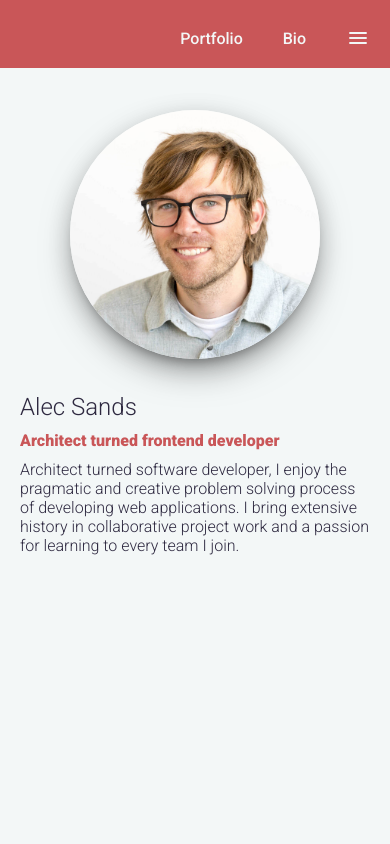
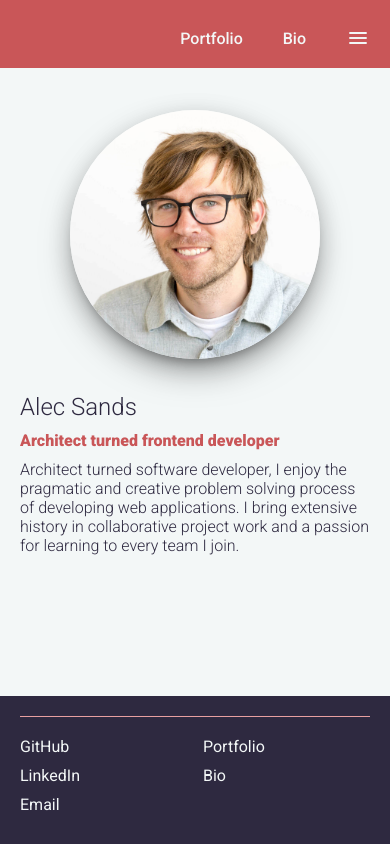
Before and after one commit to AlecSands/PersonalWebsite, a React (Create React App) app in the folder react-tdd/: page / in a window 390 px wide. Built offline with nearby package versions, Linux system fonts and the light colour scheme.

Commit message:
added responsive footer

```diff
--- a/react-tdd/public/index.html
+++ b/react-tdd/public/index.html
@@ -26,7 +26,7 @@
     -->
     <link href="https://fonts.googleapis.com/css2?family=Roboto:wght@100;300;400;500;700;900&display=swap" rel="stylesheet">
     <link href="https://fonts.googleapis.com/icon?family=Material+Icons|Material+Icons+Round" rel="stylesheet">
-    <title>React App</title>
+    <title>Alec Sands - Portfolio</title>
   </head>
   <body>
     <noscript>You need to enable JavaScript to run this app.</noscript>
--- a/react-tdd/src/App.js
+++ b/react-tdd/src/App.js
@@ -11,6 +11,7 @@ import ImageCard from './ImageCard';
 import HeadingCard from './HeadingCard';
 import DescriptionCard from './DescriptionCard';
 import ContentContainer from './ContentContainer';
+import Footer from './Footer';
 
 import lifecycle from './images/Commercial_Lifecycle-Filter.png'
 import synergies from './images/Synergies-Highlight.png'
@@ -19,8 +20,11 @@ function App() {
   return (
     <div className="App">
       <Header />
-      <div className="headerSpacer"></div>
-      <ContentContainer name="Bio"/>
+      <div className="bodyContainer">
+        <div className="headerSpacer"></div>
+        <ContentContainer name="Bio"/>
+      </div>
+      <Footer />
     </div>
   );
 }
--- a/react-tdd/src/App.scss
+++ b/react-tdd/src/App.scss
@@ -8,11 +8,6 @@
 
 html {
   background: $light-shades;
-}
-
-li {
-  display: inline;
-  // padding: 20px;
 }
 
 a {
@@ -32,6 +27,18 @@ ul {
   .headerSpacer {
     height: 70px;
   }
+}
+
+@function contentMinHeight($base, $exponent) {
+  $result: 1;
+  @for $_ from 1 through $exponent {
+    $result: $result * $base;
+  }
+  @return $result;
+}
+
+.bodyContainer {
+  min-height: calc(100vh - 148px);
 }
 
 
--- a/react-tdd/src/BioModule.scss
+++ b/react-tdd/src/BioModule.scss
@@ -18,7 +18,7 @@
 .BioModule {
   display: flex;
   flex-wrap: wrap;
-  padding-top: 20px;
+  padding: 20px 0px;
   margin: -15px;
 
   // background-color: $dark-accents;
@@ -30,12 +30,11 @@ img.headshot {
   max-width: 250px;
   border-radius: 50%;
   box-shadow: $dark-shadow;
-  flex: 300px;
   margin: auto;
 }
 
 .BioModule .text {
-  flex: 400px;
+  flex: 430px;
   padding: 15px;
   font-family: $main-font;
 
--- /dev/null
+++ b/react-tdd/src/Footer.js
@@ -0,0 +1,34 @@
+import React from 'react';
+import './Footer.scss'
+
+import NavLink from "./NavLink"
+import ContactLinks from "./ContactLinks"
+import NavigationLinks from "./NavLinks"
+
+function Footer() {
+  const navLinks = NavigationLinks;
+  const listItems = navLinks.map((navLinks) =>
+    <NavLink name={navLinks} />
+  );
+  const contactLinks = ContactLinks;
+  const contactItems = contactLinks.map((contactLinks) =>
+    <NavLink name={contactLinks} />
+  );
+
+  return (
+    <div className="Footer section">
+      <div className="container">
+        <div className="content">
+          <ul className="">
+            {contactItems}
+          </ul>
+          <ul className="">
+            {listItems}
+          </ul>
+        </div>
+      </div>
+    </div>
+  );
+}
+
+export default Footer;
--- /dev/null
+++ b/react-tdd/src/Footer.scss
@@ -0,0 +1,46 @@
+@import "styles/colors.scss";
+
+.Footer {
+  background-color: $dark-shades;
+  width: 100%;
+
+  a {
+    color: $light-shades;
+  }
+}
+
+.Footer.section {
+  width: 100%;
+
+  .container {
+    padding: 20px;
+
+    .content {
+      max-width: 1100px;
+      width: 100%;
+      margin: auto;
+      column-count: 4;
+      border-top: solid $light-accents 1px;
+      padding-top: 20px;
+
+      @media screen and (max-width: 750px) {
+        column-count: 2;
+      }
+
+      li {
+        display: block;
+        padding-bottom: 10px;
+
+      }
+
+      ul {
+        break-inside: avoid;
+        page-break-inside: avoid;
+      }
+
+      a:hover {
+        color: $main-brand-color;
+      }
+    }
+  }
+}
--- a/react-tdd/src/Header.scss
+++ b/react-tdd/src/Header.scss
@@ -31,9 +31,13 @@ nav {
   a:hover {
     color: $dark-shades;
   }
+
+  li {
+    display: inline;
+  }
 }
 
-.NavMenu {
+li.NavMenu {
   display: none;
 
   i {
@@ -43,7 +47,7 @@ nav {
 }
 
 @media screen and (max-width: 750px) {
-  .NavMenu {
+  li.NavMenu {
     display: inline;
   }
 
```
Also changed, not shown: 1 other file (tests, documents, lock files or other folders).
